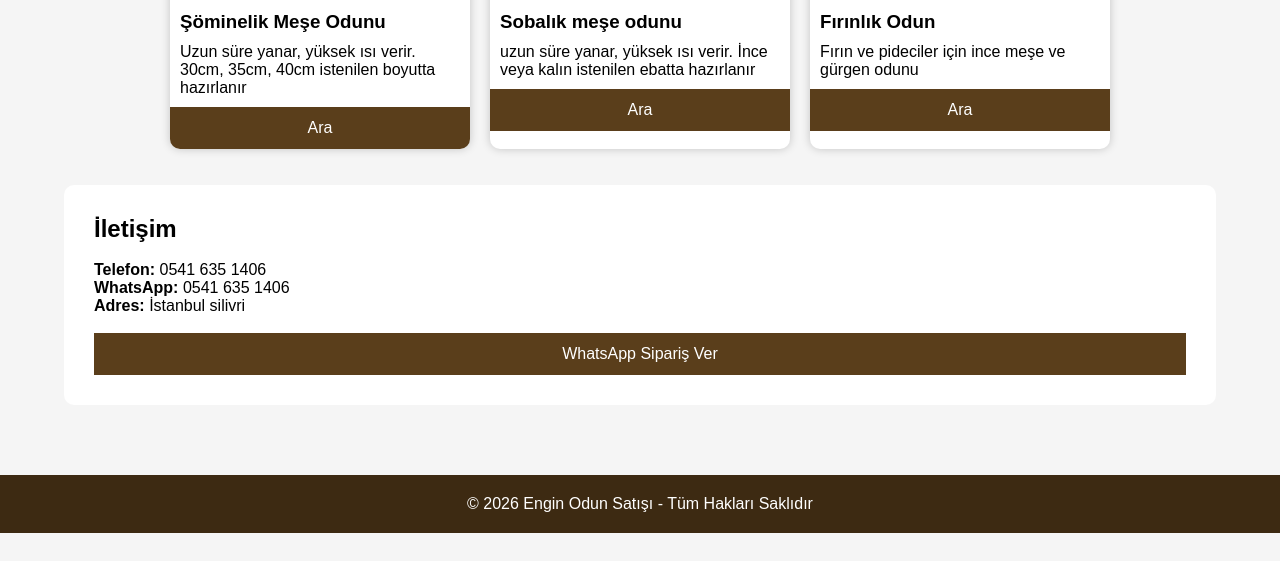
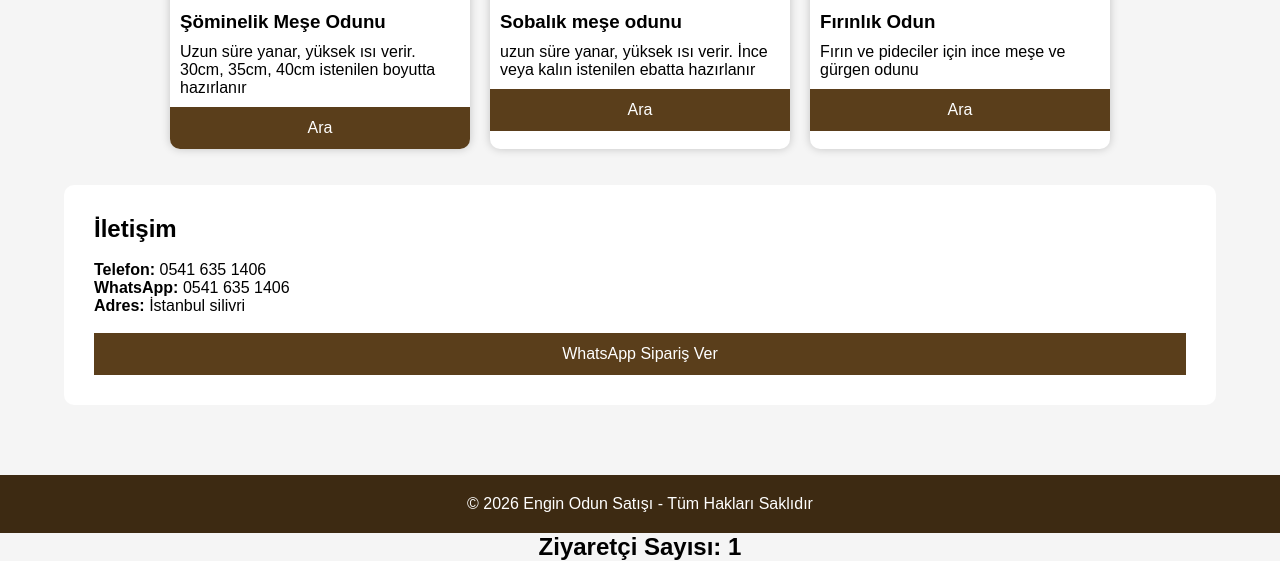
Before and after one commit to silivriodun/site, a plain HTML site: page index.html in a window 1280 px wide. Shown: the part 854-1415 px from the top of the page. Before the commit the page ends 1387 px from the top, so only its background shows below. Drawn offline with Linux system fonts and the light colour scheme.

Commit message:
Add files via upload

```diff
--- a/index.html
+++ b/index.html
@@ -180,10 +180,23 @@ WhatsApp Sipariş Ver
     © 2026 Engin Odun Satışı - Tüm Hakları Saklıdır
 </footer>
 
-<div id="sfc4x4r9feqmew1fg1wdt5hgju5yz9rq8z7"></div>
-<script type="text/javascript" src="https://counter11.optistats.ovh/private/counter.js?c=4x4r9feqmew1fg1wdt5hgju5yz9rq8z7&down=async" async></script>
-<noscript><a href="https://www.freecounterstat.com" title="website hit counter"><img src="https://counter11.optistats.ovh/private/freecounterstat.php?c=4x4r9feqmew1fg1wdt5hgju5yz9rq8z7" border="0" title="website hit counter" alt="website hit counter"></a></noscript>
+<h2 style="text-align:center;">
+  Ziyaretçi Sayısı: <span id="sayac">0</span>
+</h2>
 
+<script>
+let sayi = localStorage.getItem("ziyaretciSayisi");
+
+if (sayi === null) {
+  sayi = 0;
+}
+
+sayi = Number(sayi) + 1;
+
+localStorage.setItem("ziyaretciSayisi", sayi);
+
+document.getElementById("sayac").innerText = sayi;
+</script>
 
 </body>
 </html>
```
